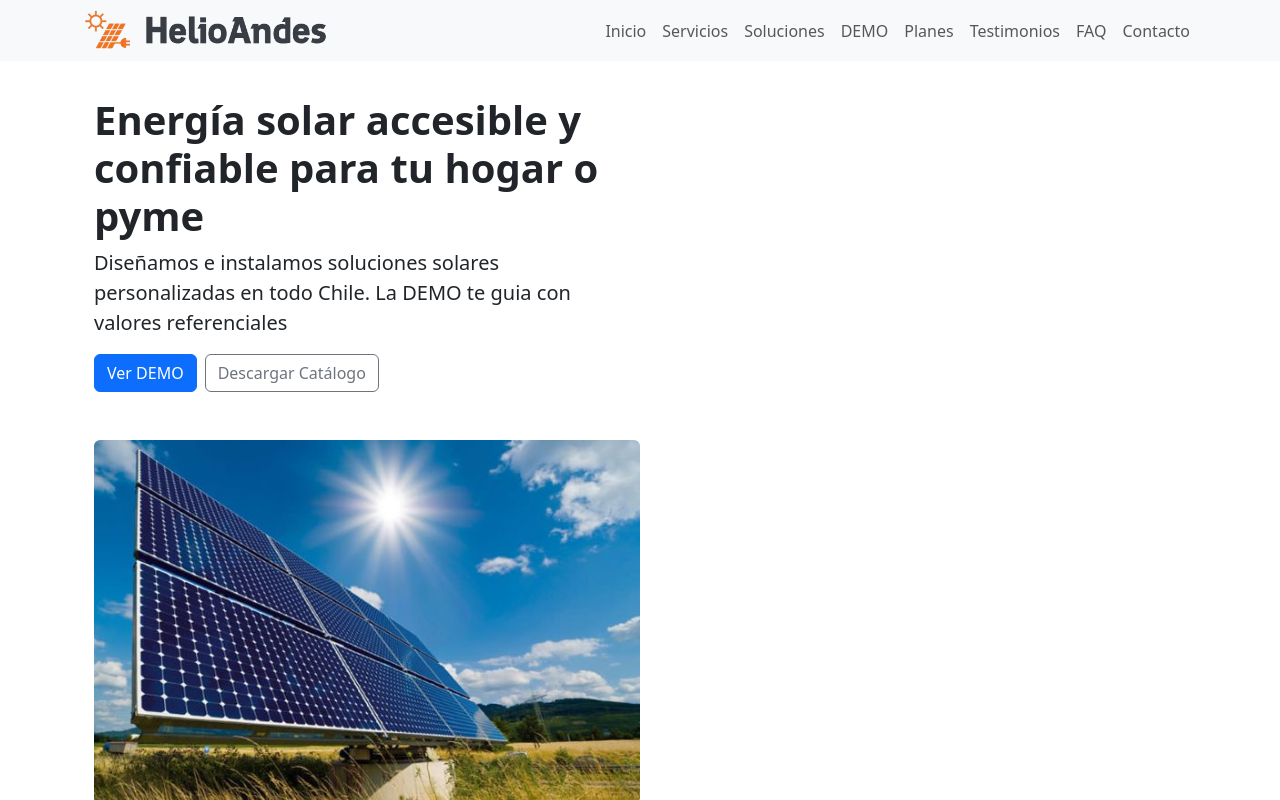
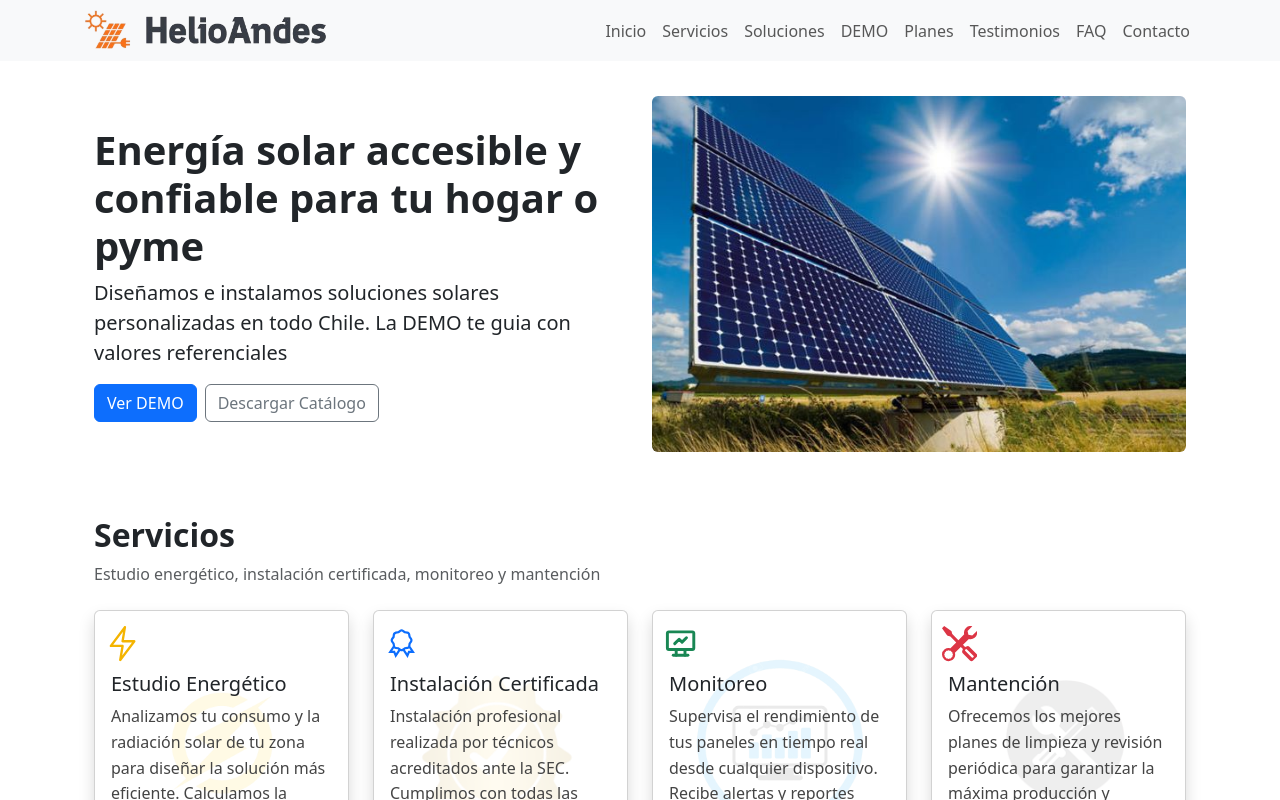
Before and after one commit to MarGuerra-ux/HelioAndes_EA2, a React (Create React App) app: page / in a window 1280 px wide. Shown: the top 800 px of the page. Built offline with nearby package versions, Linux system fonts and the light colour scheme.

Commit message:
modificacion hero

```diff
--- a/src/components/Hero.js
+++ b/src/components/Hero.js
@@ -20,11 +20,11 @@ function Hero() {
               Descargar Catálogo
             </a>
           </div>
-          <div className="mt-5">
+
             <div className="col-12 col-md-6 text-center">
               <img src={Imagen} alt="Sistema solar HelioAndes" className="img-fluid rounded" />
             </div>
-          </div>
+
         </div>
       </div>
     </section>
```
